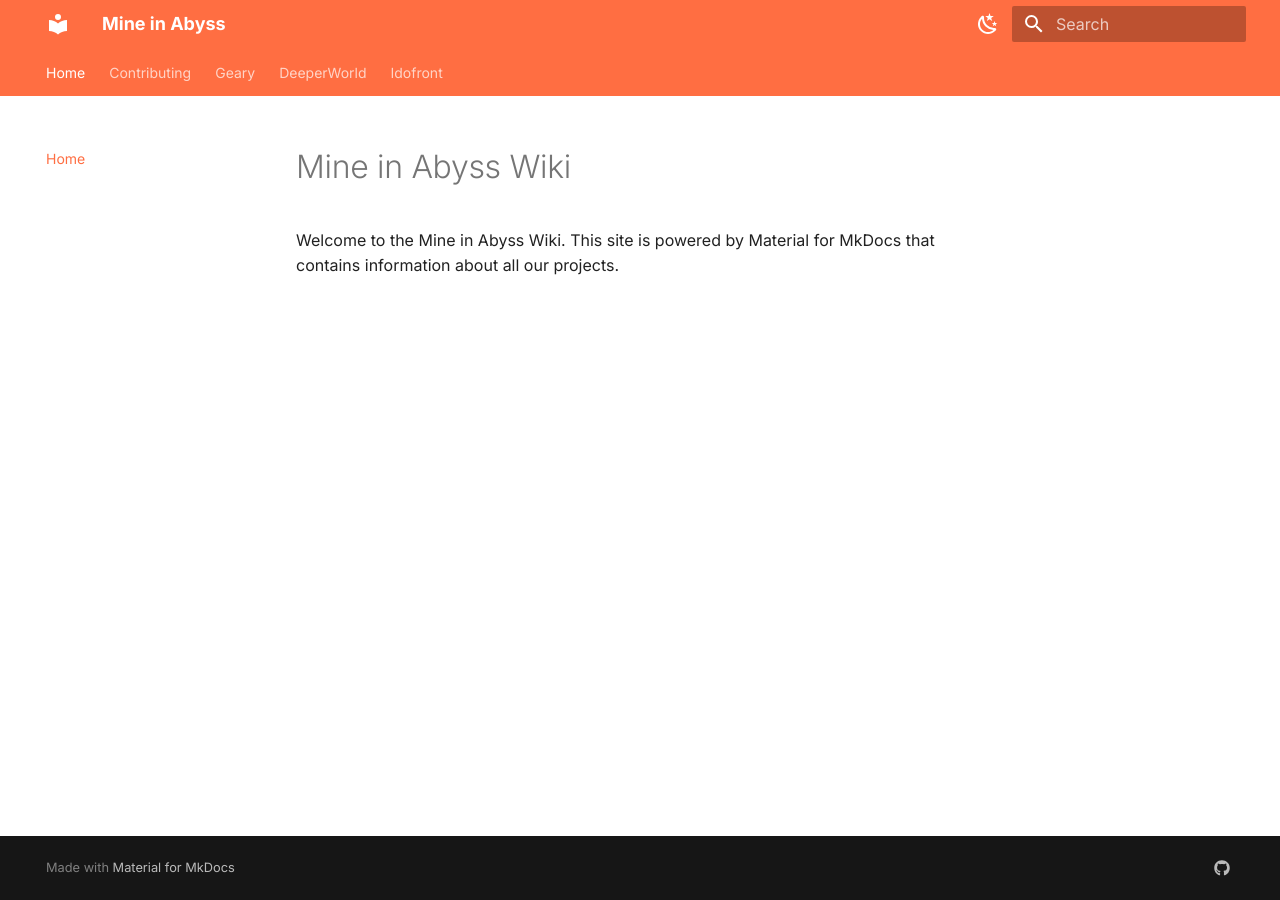
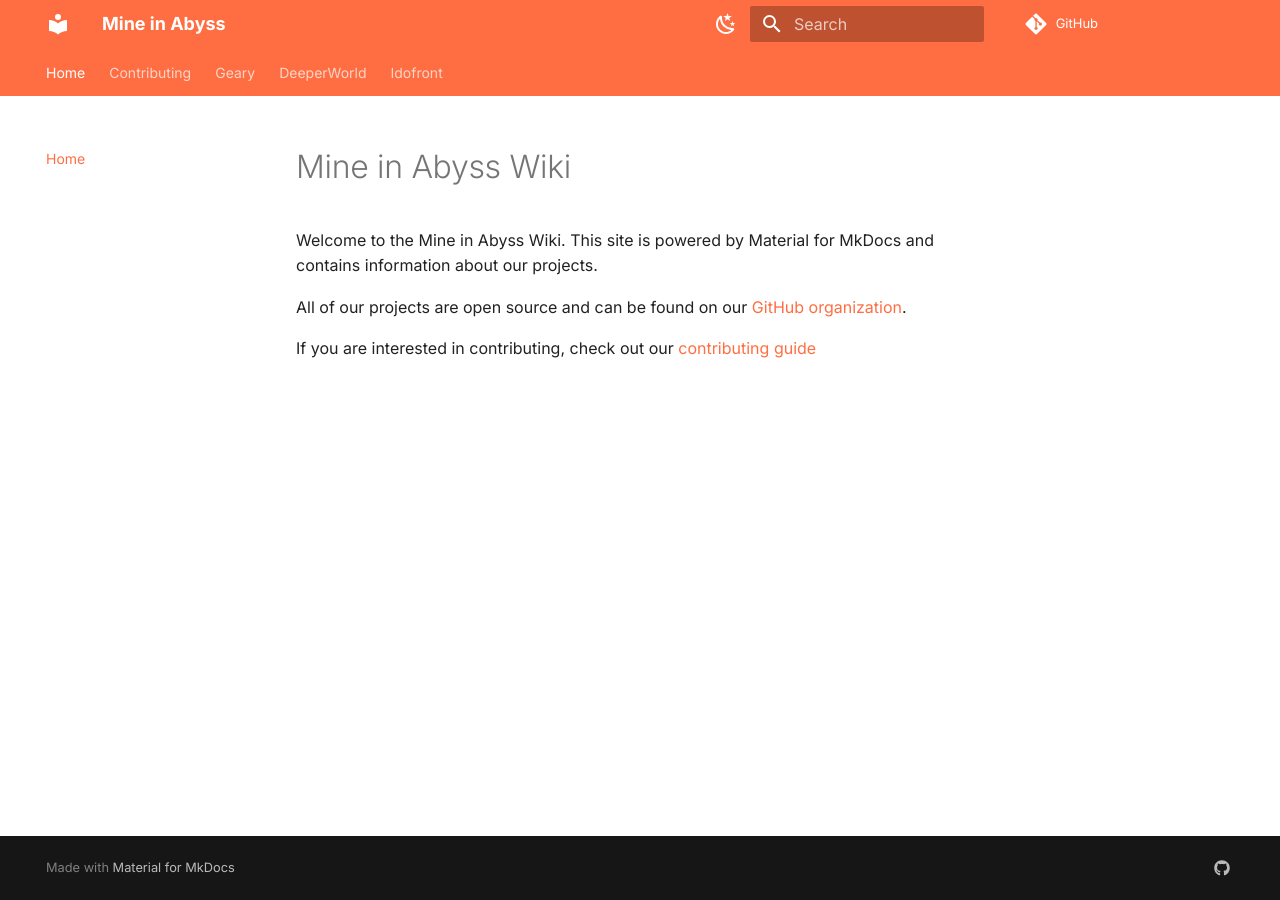
Before and after one commit to MineInAbyss/wiki, an MkDocs documentation site: the page built from docs/index.md, in a window 1280 px wide. Built offline with MkDocs 1.6.1 and Material for MkDocs 9.7.7, drawn with Linux system fonts in a browser that asks for light colours; comment, search, counter and statistics services are not loaded.

Commit message:
Update homepage with more info

```diff
--- a/docs/index.md
+++ b/docs/index.md
@@ -1,3 +1,7 @@
 # Mine in Abyss Wiki
 
-Welcome to the Mine in Abyss Wiki. This site is powered by Material for MkDocs that contains information about all our projects.
+Welcome to the Mine in Abyss Wiki. This site is powered by Material for MkDocs and contains information about our projects.
+
+All of our projects are open source and can be found on our [GitHub organization](https://github.com/MineInAbyss).
+
+If you are interested in contributing, check out our [contributing guide](contributing)
--- a/mkdocs.yml
+++ b/mkdocs.yml
@@ -1,4 +1,6 @@
 site_name: Mine in Abyss
+site_url: https://mineinabyss.com/
+repo_url: https://github.com/MineInAbyss/wiki/
 theme:
   features:
     - navigation.instant
```
